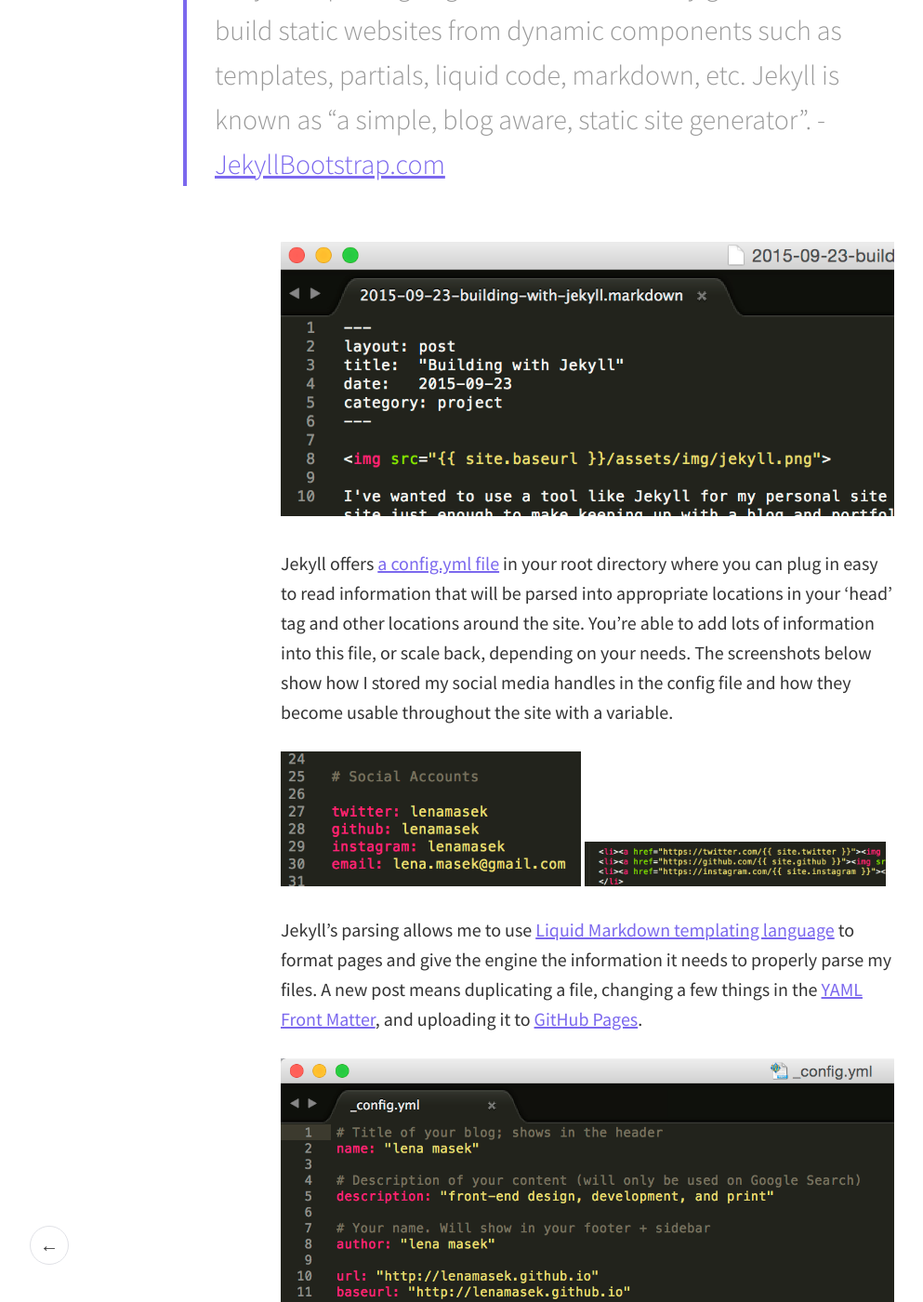
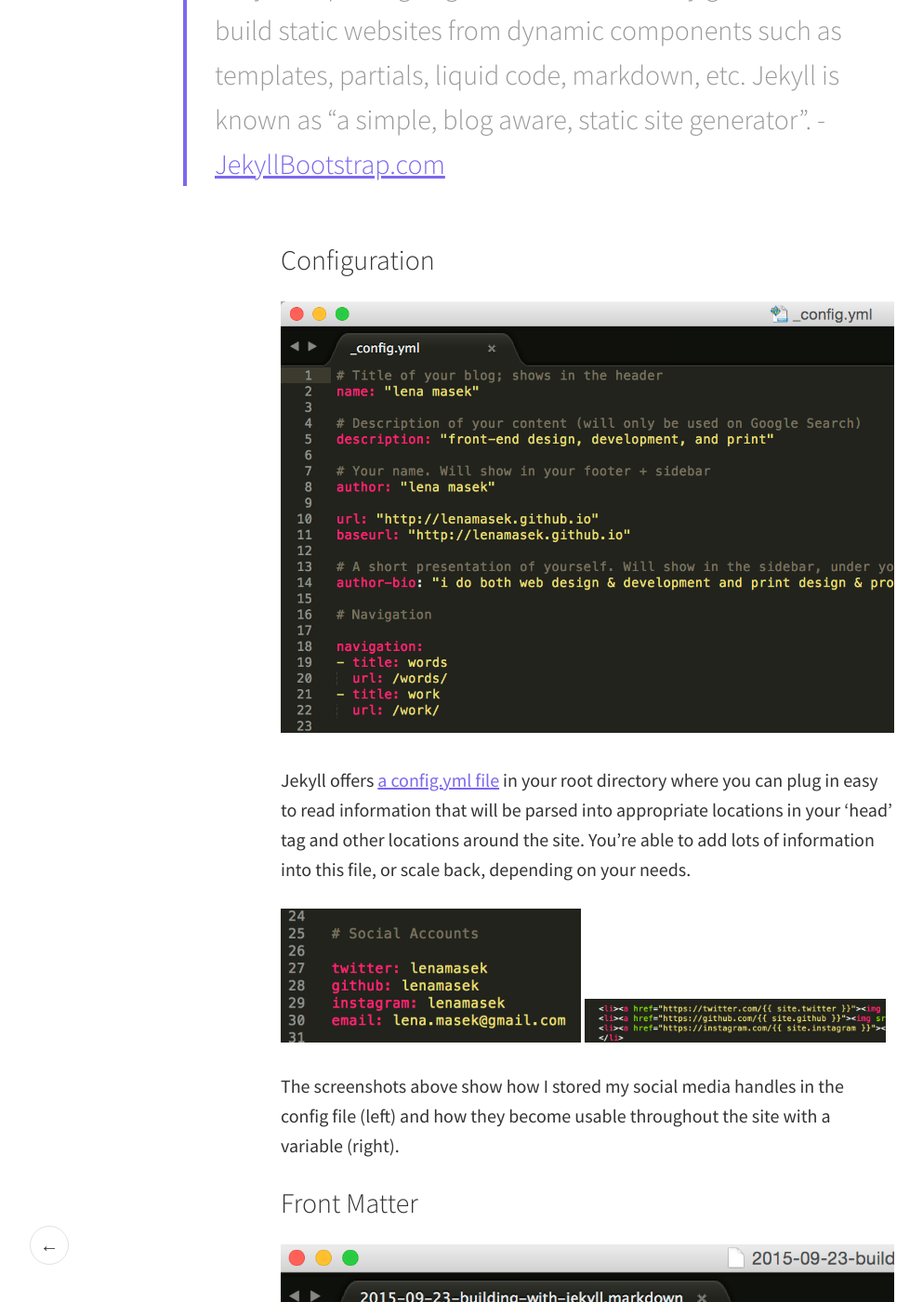
Before and after one commit to lenamasek/lenamasek.github.io, a Jekyll site: the page built from _posts/2015-09-23-building-with-jekyll.markdown, in a window 1280 px wide and 1400 px high, scrolled down 1470 px. Shown: the whole window at 93% size, without its empty margins (8-1001 px from the left). Built offline with Jekyll 4.4.1, drawn with Linux system fonts in a browser that asks for light colours.

Commit message:
jekyll post update

```diff
--- a/_posts/2015-09-23-building-with-jekyll.markdown
+++ b/_posts/2015-09-23-building-with-jekyll.markdown
@@ -17,9 +17,12 @@
 
 >Jekyll is a parsing engine bundled as a ruby gem used to build static websites from dynamic components such as templates, partials, liquid code, markdown, etc. Jekyll is known as "a simple, blog aware, static site generator". - [JekyllBootstrap.com](http://jekyllbootstrap.com)
 
-<img src="{{ site.baseurl }}/assets/img/jekyll-frontmatter.png">
 
-Jekyll offers [a config.yml file](https://jekyllrb.com/docs/configuration/) in your root directory where you can plug in easy to read information that will be parsed into appropriate locations in your 'head' tag and other locations around the site. You're able to add lots of information into this file, or scale back, depending on your needs. The screenshots below show how I stored my social media handles in the config file and how they become usable throughout the site with a variable.
+### Configuration
+
+<img src="{{ site.baseurl }}/assets/img/jekyll-config-code.png">
+
+Jekyll offers [a config.yml file](https://jekyllrb.com/docs/configuration/) in your root directory where you can plug in easy to read information that will be parsed into appropriate locations in your 'head' tag and other locations around the site. You're able to add lots of information into this file, or scale back, depending on your needs.
 
 <div class="span_3_of_6">
 <img src="{{ site.baseurl }}/assets/img/config.png">
@@ -29,10 +32,19 @@
 <img src="{{ site.baseurl }}/assets/img/using-config.png">
 </div>
 
+The screenshots above show how I stored my social media handles in the config file (left) and how they become usable throughout the site with a variable (right).
+
+
+### Front Matter
+
+<img src="{{ site.baseurl }}/assets/img/jekyll-frontmatter.png">
 
 Jekyll's parsing allows me to use [Liquid Markdown templating language](https://jekyllrb.com/docs/templates/) to format pages and give the engine the information it needs to properly parse my files. A new post means duplicating a file, changing a few things in the [YAML Front Matter](http://jekyllrb.com/docs/frontmatter/), and uploading it to [GitHub Pages](https://pages.github.com/).
 
-<img src="{{ site.baseurl }}/assets/img/jekyll-config-code.png">
+
+### Theme and Styling
+
+<img src="{{ site.baseurl }}/assets/img/hikari.png">
 
 To style the site, I started with the theme [Hikari](http://mx3m.github.io/hikari-for-jekyll/), which had tons of great features built in, including [SCSS](http://www.sitepoint.com/whats-difference-sass-scss/), or Sassy CSS, a CSS-like syntax within Sass, which helped me write more efficient stylesheets and become more comfortable with Sass itself. [Find Hikari's repo on GitHub](https://github.com/mx3m/hikari-for-Jekyll).
 
```
Also changed, not shown: assets/img/hikari.png (added).
